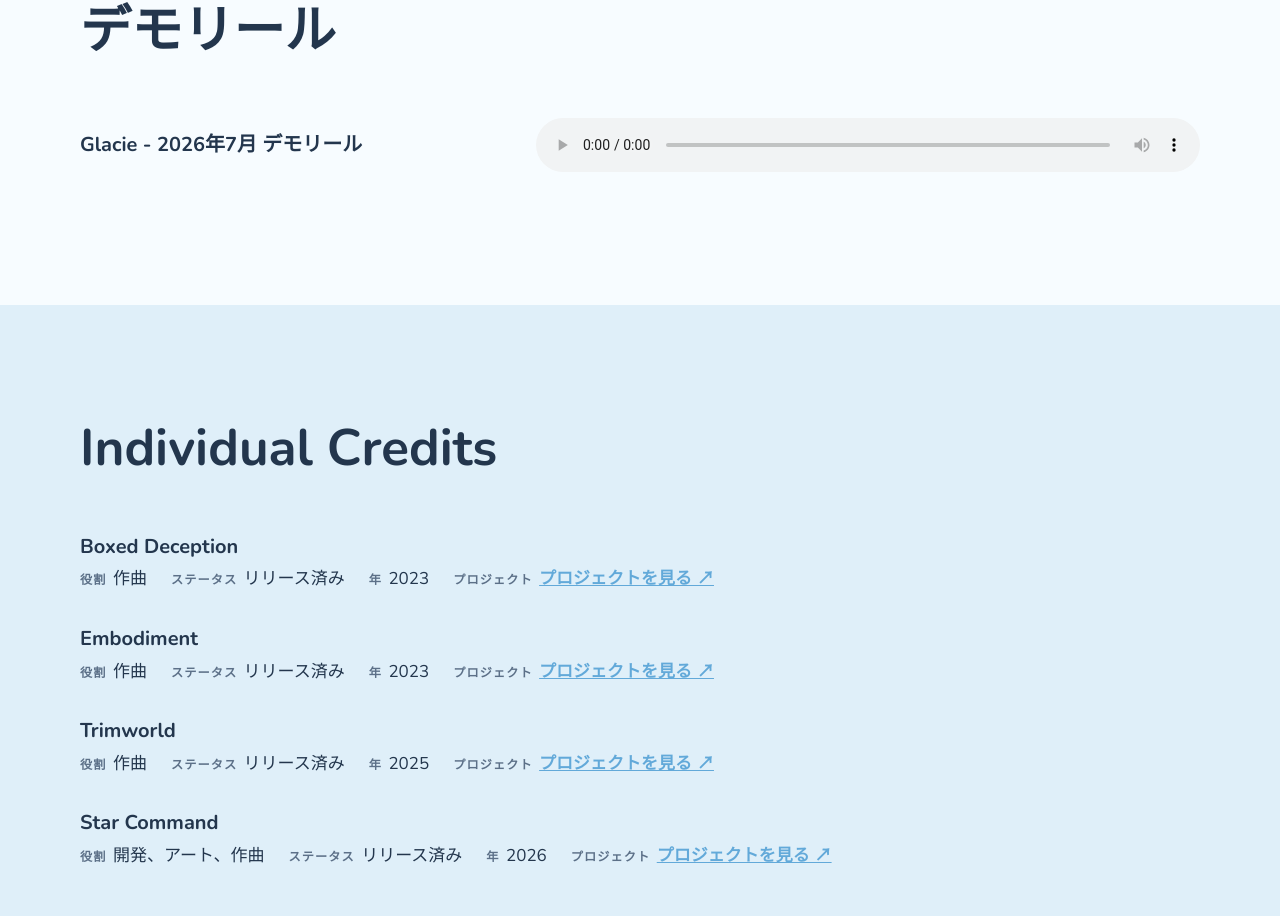
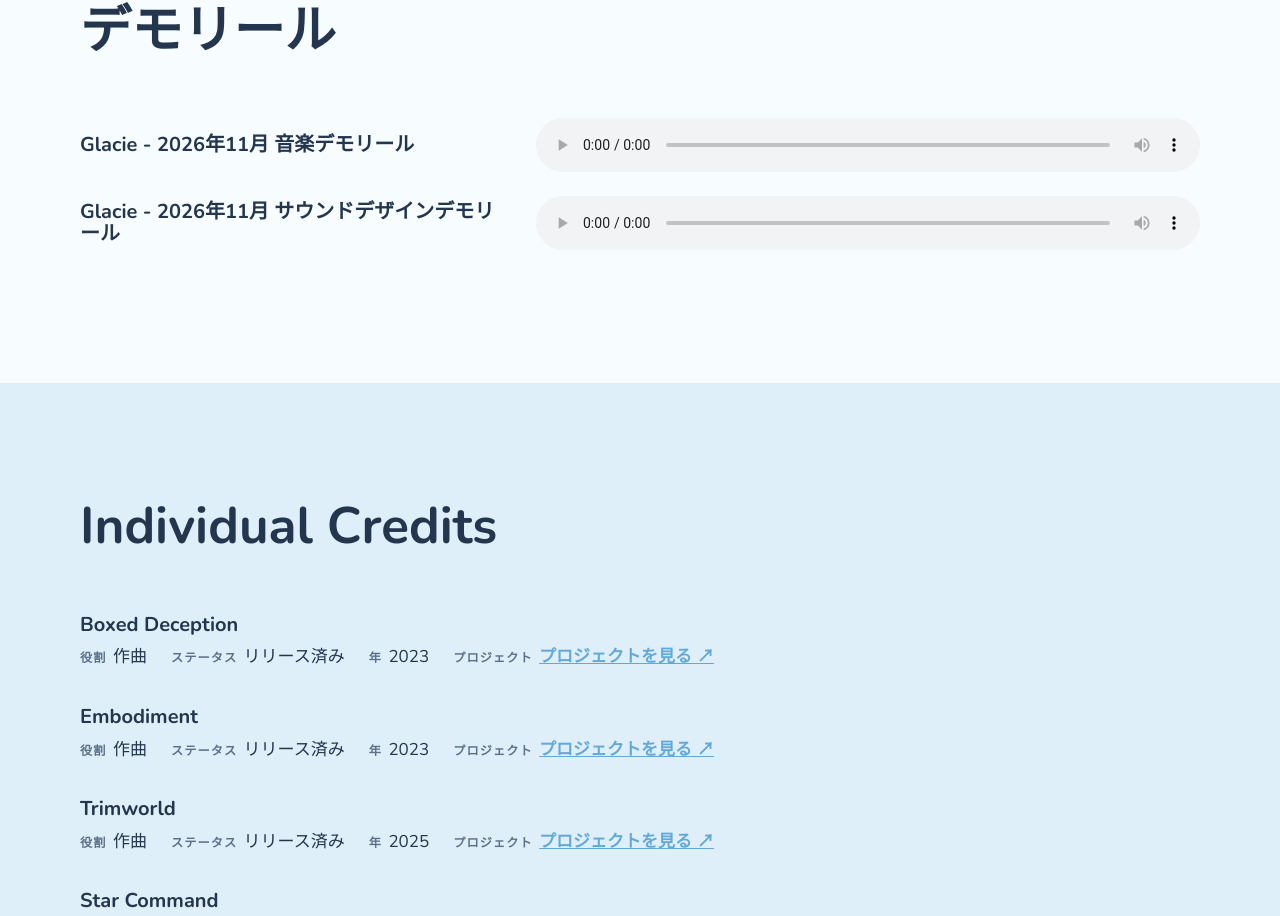
Before and after one commit to GlacieAwn/glacieawn.github.io, a plain HTML site: page home/jp/index.html in a window 1280 px wide. Shown: the part 1699-2615 px from the top of the page. Drawn offline with Linux system fonts and the light colour scheme; a web font is replaced by a local one.

Commit message:
Update reels(JP)

```diff
--- a/home/jp/index.html
+++ b/home/jp/index.html
@@ -87,9 +87,10 @@
 <h2>デモリール</h2>
 </div>
 <article class="reel-player">
-<h3>Glacie - 2026年7月 デモリール</h3>
-<audio controls preload="metadata" src="../../demo.wav">
-</audio>
+<h3>Glacie - 2026年11月 音楽デモリール</h3>
+<audio controls preload="metadata" src="../../demo.wav">お使いのブラウザーはオーディオに対応していません。</audio>
+<h3>Glacie - 2026年11月 サウンドデザインデモリール</h3>
+<audio controls preload="metadata" src="../../sfx_demo.wav">お使いのブラウザーはオーディオに対応していません。</audio>
 </article>
 <!-- 上の.reel-playerをコピーしてデモリールを追加できます。 -->
 <!-- YouTube placeholder: <iframe src="YOUR_EMBED_URL">
```
